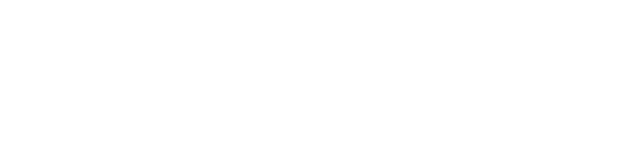
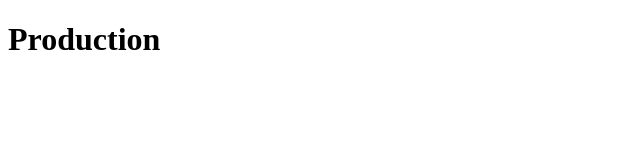
Before and after one commit to karanchauhan13/chauhankaran_012_Mid2025, a plain HTML site: page index.html in a window 1280 px wide. Shown: the whole page, without its empty margins (0-640 px from the left). Drawn offline with Linux system fonts and the light colour scheme.

Commit message:
first commit

```diff
--- a/index.html
+++ b/index.html
@@ -3,9 +3,9 @@
 <head>
     <meta charset="UTF-8">
     <meta name="viewport" content="width=device-width, initial-scale=1.0">
-    <title>Mid2025</title>
+    <title>chauhankaran_12</title>
 </head>
 <body>
-    <h1></h1>
+    <h1>Production</h1>
 </body>
 </html>
```
